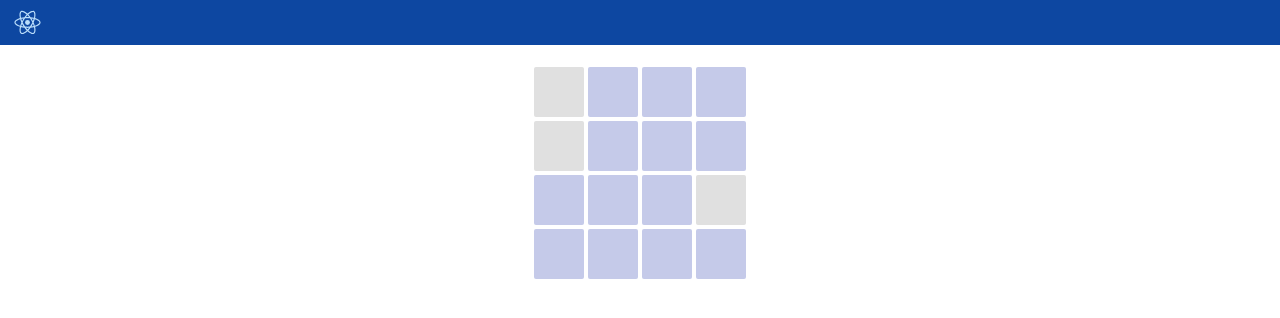
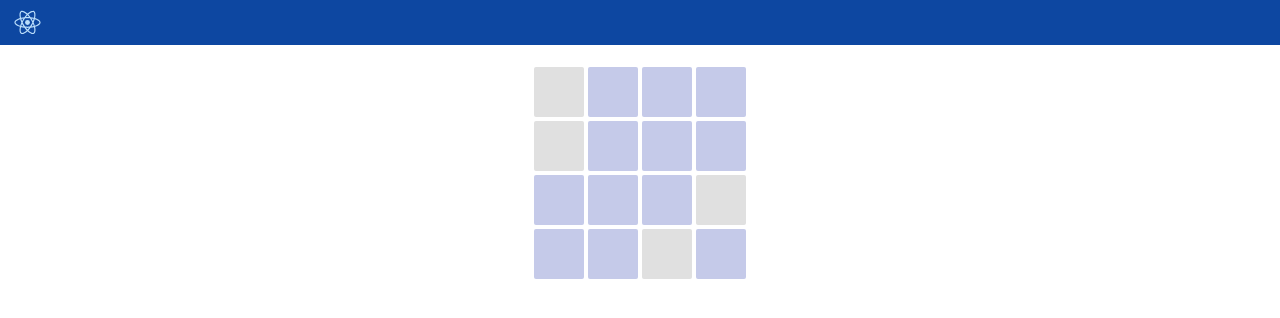
Before and after one commit to yakabay/crypt, a React (Create React App) app: page / in a window 1280 px wide. Shown: the top 318 px of the page. Built offline with nearby package versions, Linux system fonts and the light colour scheme.

Commit message:
add selected or disabled checking

```diff
--- a/src/Components/Cell/index.js
+++ b/src/Components/Cell/index.js
@@ -10,11 +10,16 @@ class Cell extends Component  {
 
     componentDidMount() {
         const { disabledCells, rowNumber, colNumber } = this.props
-        const disabledCell = disabledCells.find(cell => cell.row === rowNumber && cell.col === colNumber)
+        const disabledCell = disabledCells.find(
+            cell => cell.rowNumber === rowNumber && cell.colNumber === colNumber
+        )
         disabledCell && this.setState({disabled: true})
     }
 
     handleClick = () => {
+        if (this.state.selected || this.state.disabled) {
+            return
+        }
         const { onCellClick, rowNumber, colNumber } = this.props
         this.setState({ selected: true })
         onCellClick({rowNumber, colNumber})
--- a/src/Components/Cell/style.css
+++ b/src/Components/Cell/style.css
@@ -4,7 +4,7 @@
     margin: 2px;
     background-color: #C5CAE9;
     border-radius: 2px;
-    transition: background-color .2s ease-in;
+    transition: all .2s ease-in;
 }
 
 .cell:not(.cell--selected):not(.cell--disabled):hover {
--- a/src/Components/Grid/index.js
+++ b/src/Components/Grid/index.js
@@ -5,13 +5,18 @@ import './style.css'
 class Grid extends Component {
     state = {
         disabledCells: [
-            {row: 1, col: 1},
-            {row: 2, col: 1},
-            {row: 3, col: 4},
+            {rowNumber: 1, colNumber: 1},
+            {rowNumber: 2, colNumber: 1},
+            {rowNumber: 3, colNumber: 4},
+            {rowNumber: 4, colNumber: 3},
         ]
     }
 
-    handleClickOnCell = id => console.log(id)
+    handleClickOnCell = disabledCell => {
+        this.setState( state => ({
+            disabledCells: [...state.disabledCells, disabledCell]
+        }))
+    }
 
     renderRows() {
         const { count } = this.props
```
